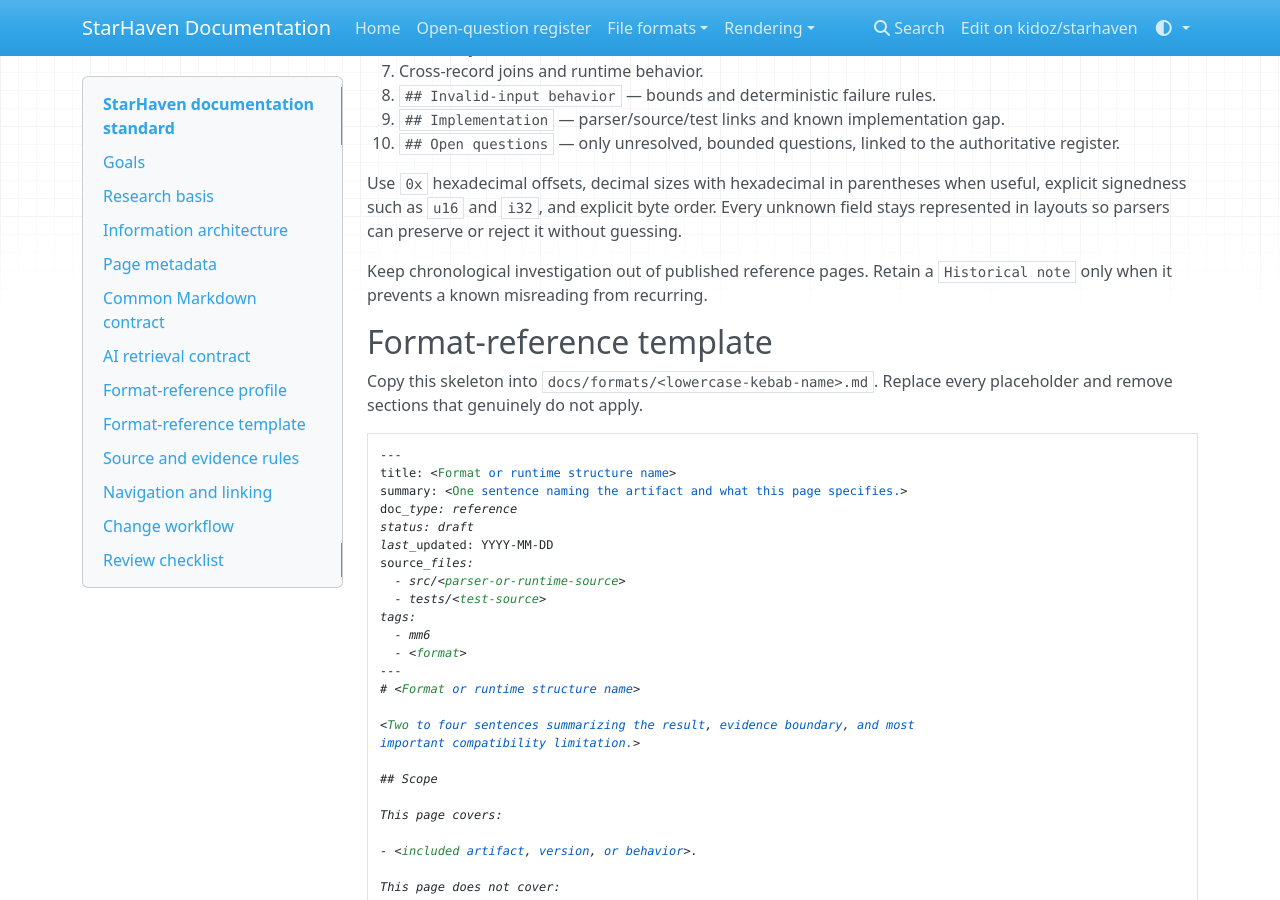
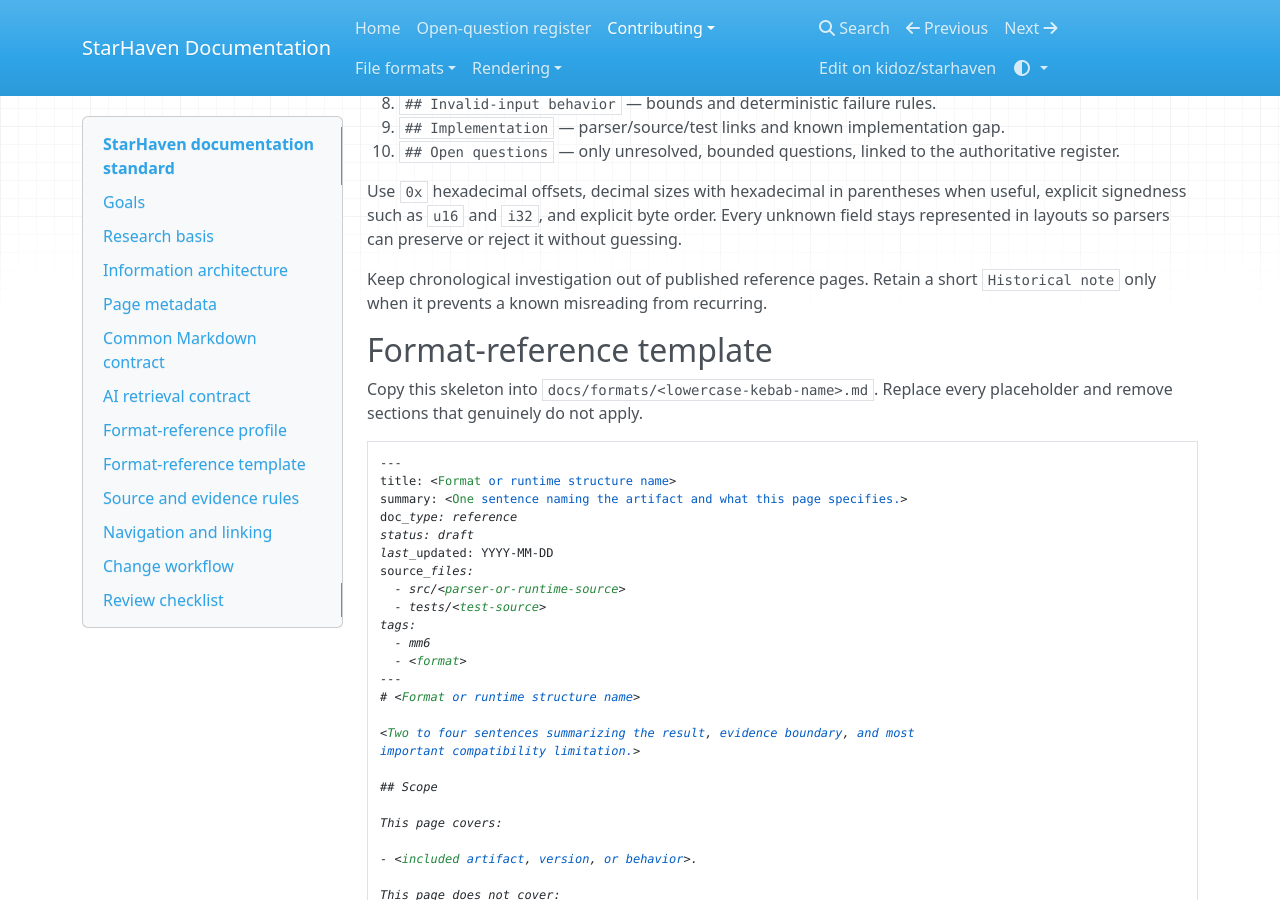
Before and after one commit to kidoz/starhaven, an MkDocs documentation site: the page built from docs/contributing/documentation-standard.md, in a window 1280 px wide and 900 px high, scrolled down 3984 px. Built offline with MkDocs 1.6.1, drawn with Linux system fonts in a browser that asks for light colours; nearby versions of some CDN libraries; some of the changed lines change nothing that is shown.

Commit message:
List the two new format pages and scrub the standard's internal paths

```diff
--- a/docs/contributing/documentation-standard.md
+++ b/docs/contributing/documentation-standard.md
@@ -18,8 +18,8 @@
 require a bulk rewrite of untouched historical documents.
 
 The metadata is intentionally compact. Published project documentation needs
-only the fields that improve search,
-ownership of facts, evidence tracking, and maintenance.
+only the fields that improve search, ownership of facts, evidence tracking, and
+maintenance.
 
 ## Goals
 
@@ -69,7 +69,6 @@
 - `docs/**` contains published product, engine, and compatibility knowledge.
 - Investigation logs, rejected hypotheses, raw observations, and chronological
   research history are working records, not published reference material.
-
 - Source comments explain local implementation decisions; they do not replace a
   format specification.
 - Tests are executable evidence. Link to the relevant test or source rather than
@@ -204,7 +203,7 @@
 reject it without guessing.
 
 Keep chronological investigation out of published reference pages. Retain a
-`Historical note` only when it prevents a known misreading from recurring.
+short `Historical note` only when it prevents a known misreading from recurring.
 
 ## Format-reference template
 
--- a/mkdocs.yml
+++ b/mkdocs.yml
@@ -3,6 +3,7 @@
 repo_url: https://github.com/kidoz/starhaven
 repo_name: kidoz/starhaven
 edit_uri: edit/main/docs/
+strict: true
 
 theme:
   name: mkdocs
@@ -12,6 +13,8 @@
 nav:
   - Home: index.md
   - Open-question register: open-questions.md
+  - Contributing:
+      - Documentation standard: contributing/documentation-standard.md
   - File formats:
       - LOD archives: formats/lod.md
       - Games.lod: formats/games-lod.md
@@ -51,6 +54,8 @@
       - Paperdoll: formats/paperdoll.md
       - The player record: formats/player-record.md
       - The party record: formats/party-record.md
+      - Character property setter: formats/character-properties.md
+      - Fixed-point math: formats/fixed-point.md
       - The spell switch: formats/spell-switch.md
       - Weapon specials: formats/weapon-specials.md
   - Rendering:
```
